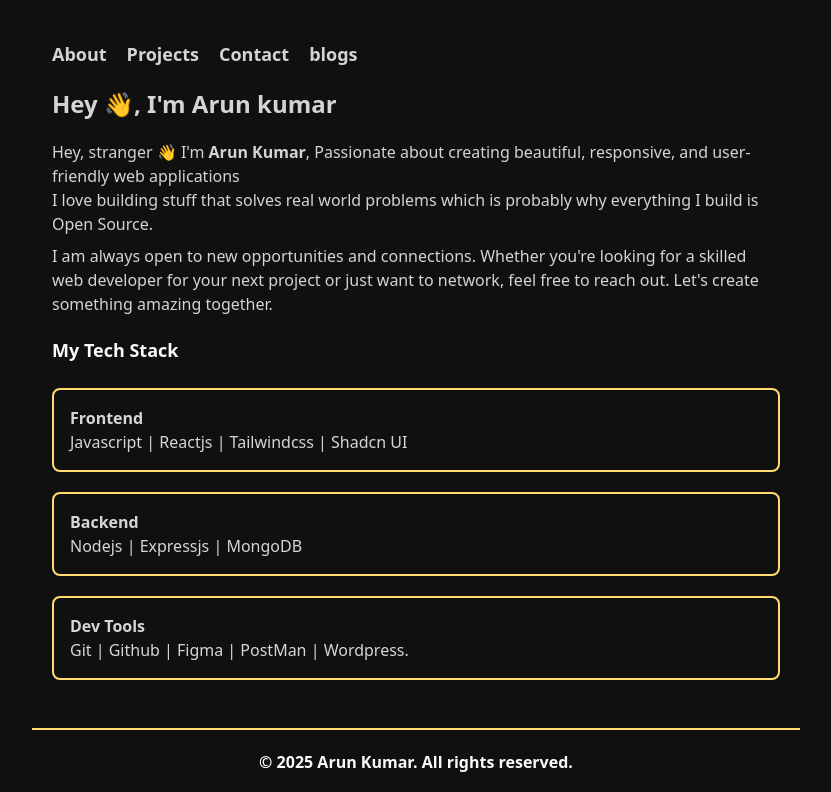
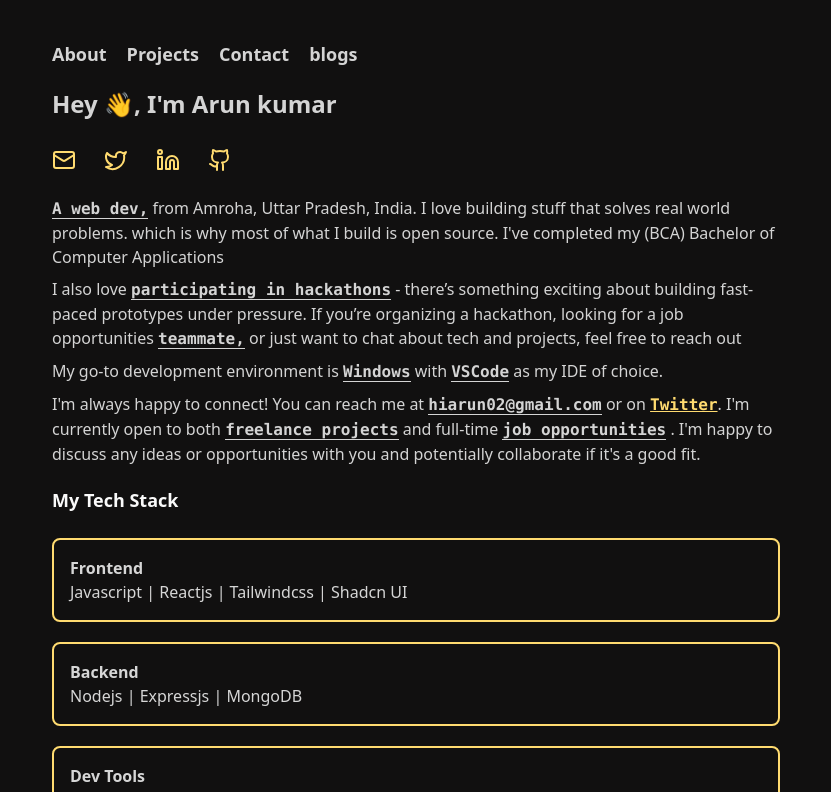
Before and after one commit to hiarun01/my-portfolio, a React (Vite) app: page / in a window 1280 px wide. Shown: the top 792 px of the page, without its empty margins (224-1055 px from the left). Built offline with nearby package versions, Linux system fonts and the light colour scheme.

Commit message:
add social icons and change bio

```diff
--- a/src/components/Pages/About.jsx
+++ b/src/components/Pages/About.jsx
@@ -3,17 +3,131 @@ const About = () => {
     <>
       <div className="max-w-3xl mx-auto px-5">
         <h1 className="text-2xl font-bold ">Hey 👋, I'm Arun kumar</h1>
+        <div className="flex gap-7 mt-6  w-fit py-1">
+          <a
+            href="mailto:hey.arunkumar05@gmail.com"
+            className="text-[#ffdb70] hover:text-[#d2bb77] "
+          >
+            <svg
+              xmlns="http://www.w3.org/2000/svg"
+              width="24"
+              height="24"
+              viewBox="0 0 24 24"
+              fill="none"
+              stroke="currentColor"
+              stroke-width="2"
+              stroke-linecap="round"
+              stroke-linejoin="round"
+              class="lucide lucide-mail-icon lucide-mail"
+            >
+              <rect width="20" height="16" x="2" y="4" rx="2" />
+              <path d="m22 7-8.97 5.7a1.94 1.94 0 0 1-2.06 0L2 7" />
+            </svg>
+          </a>
+          <a href="https://x.com/hiarun01" className="text-[#ffdb70]">
+            <svg
+              xmlns="http://www.w3.org/2000/svg"
+              width="24"
+              height="24"
+              viewBox="0 0 24 24"
+              fill="none"
+              stroke="currentColor"
+              stroke-width="2"
+              stroke-linecap="round"
+              stroke-linejoin="round"
+              class="lucide lucide-twitter-icon lucide-twitter"
+            >
+              <path d="M22 4s-.7 2.1-2 3.4c1.6 10-9.4 17.3-18 11.6 2.2.1 4.4-.6 6-2C3 15.5.5 9.6 3 5c2.2 2.6 5.6 4.1 9 4-.9-4.2 4-6.6 7-3.8 1.1 0 3-1.2 3-1.2z" />
+            </svg>
+          </a>
+          <a
+            href="https://www.linkedin.com/in/hiarun01/"
+            className="text-[#ffdb70] hover:text-[#d2bb77]"
+          >
+            <svg
+              xmlns="http://www.w3.org/2000/svg"
+              width="24"
+              height="24"
+              viewBox="0 0 24 24"
+              fill="none"
+              stroke="currentColor"
+              stroke-width="2"
+              stroke-linecap="round"
+              stroke-linejoin="round"
+              class="lucide lucide-linkedin-icon lucide-linkedin"
+            >
+              <path d="M16 8a6 6 0 0 1 6 6v7h-4v-7a2 2 0 0 0-2-2 2 2 0 0 0-2 2v7h-4v-7a6 6 0 0 1 6-6z" />
+              <rect width="4" height="12" x="2" y="9" />
+              <circle cx="4" cy="4" r="2" />
+            </svg>
+          </a>
+          <a
+            href="https://github.com/hiarun01"
+            className="text-[#ffdb70] hover:text-[#d2bb77]"
+          >
+            <svg
+              xmlns="http://www.w3.org/2000/svg"
+              width="24"
+              height="24"
+              viewBox="0 0 24 24"
+              fill="none"
+              stroke="currentColor"
+              stroke-width="2"
+              stroke-linecap="round"
+              stroke-linejoin="round"
+              class="lucide lucide-github-icon lucide-github"
+            >
+              <path d="M15 22v-4a4.8 4.8 0 0 0-1-3.5c3 0 6-2 6-5.5.08-1.25-.27-2.48-1-3.5.28-1.15.28-2.35 0-3.5 0 0-1 0-3 1.5-2.64-.5-5.36-.5-8 0C6 2 5 2 5 2c-.3 1.15-.3 2.35 0 3.5A5.403 5.403 0 0 0 4 9c0 3.5 3 5.5 6 5.5-.39.49-.68 1.05-.85 1.65-.17.6-.22 1.23-.15 1.85v4" />
+              <path d="M9 18c-4.51 2-5-2-7-2" />
+            </svg>
+          </a>
+        </div>
         <p className="mt-5  ">
-          Hey, stranger 👋 I'm <strong>Arun Kumar</strong>, Passionate about
-          creating beautiful, responsive, and user-friendly web applications
-          <br />I love building stuff that solves real world problems which is
-          probably why everything I build is Open Source.
+          <span className="border-b font-mono font-bold">A web dev,</span> from
+          Amroha, Uttar Pradesh, India. I love building stuff that solves real
+          world problems. which is why most of what I build is open source. I've
+          completed my (BCA) Bachelor of Computer Applications
+        </p>
+
+        <p className="mt-2">
+          I also love{" "}
+          <span className="border-b font-mono font-bold">
+            participating in hackathons
+          </span>{" "}
+          - there’s something exciting about building fast-paced prototypes
+          under pressure. If you’re organizing a hackathon, looking for a job
+          opportunities{" "}
+          <span className="border-b font-mono font-bold">teammate,</span> or
+          just want to chat about tech and projects, feel free to reach out
+        </p>
+        <p className="mt-2">
+          My go-to development environment is{" "}
+          <span className="border-b font-mono font-bold">Windows</span> with{" "}
+          <span className="border-b font-mono font-bold">VSCode</span> as my IDE
+          of choice.
         </p>
         <p className="mt-2 ">
-          I am always open to new opportunities and connections. Whether you're
-          looking for a skilled web developer for your next project or just want
-          to network, feel free to reach out. Let's create something amazing
-          together.
+          I'm always happy to connect! You can reach me at{" "}
+          <span className="font-mono font-bold border-b">
+            hiarun02@gmail.com
+          </span>{" "}
+          or on{" "}
+          <a
+            className="font-semibold text-[#ffdb70] underline font-mono"
+            href="https://x.com/hiarun01"
+          >
+            Twitter
+          </a>
+          . I'm currently open to both{" "}
+          <span className="border-b font-mono font-bold">
+            freelance projects
+          </span>{" "}
+          and full-time{" "}
+          <span className="border-b font-mono font-bold">
+            job opportunities
+          </span>{" "}
+          . I'm happy to discuss any ideas or opportunities with you and
+          potentially collaborate if it's a good fit.
         </p>
 
         <section className="mb-12 mt-5">
```
